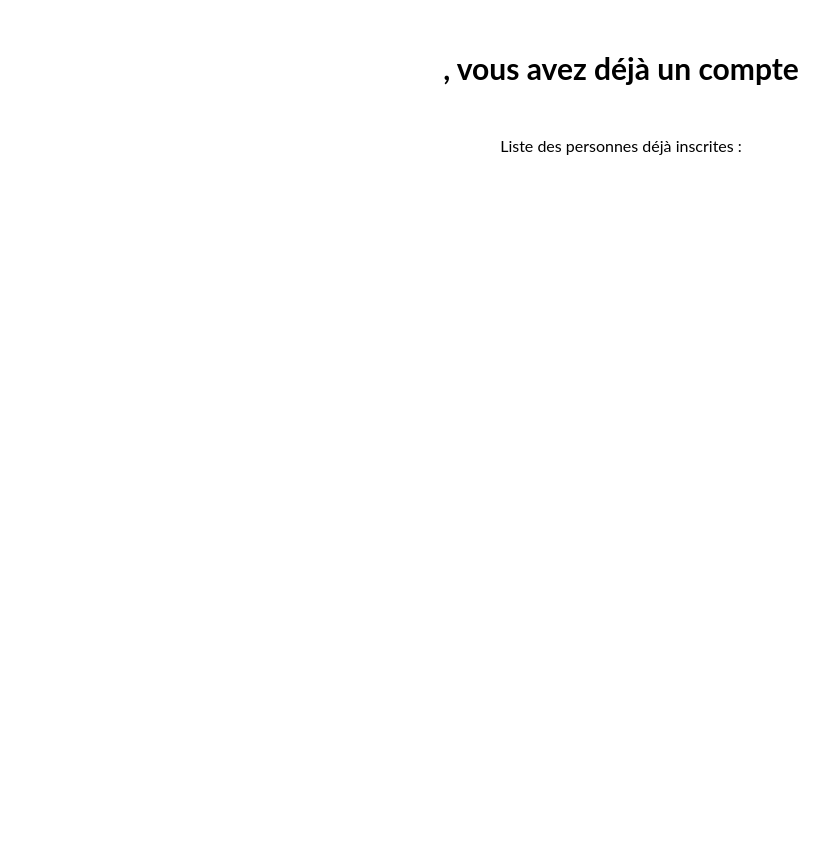
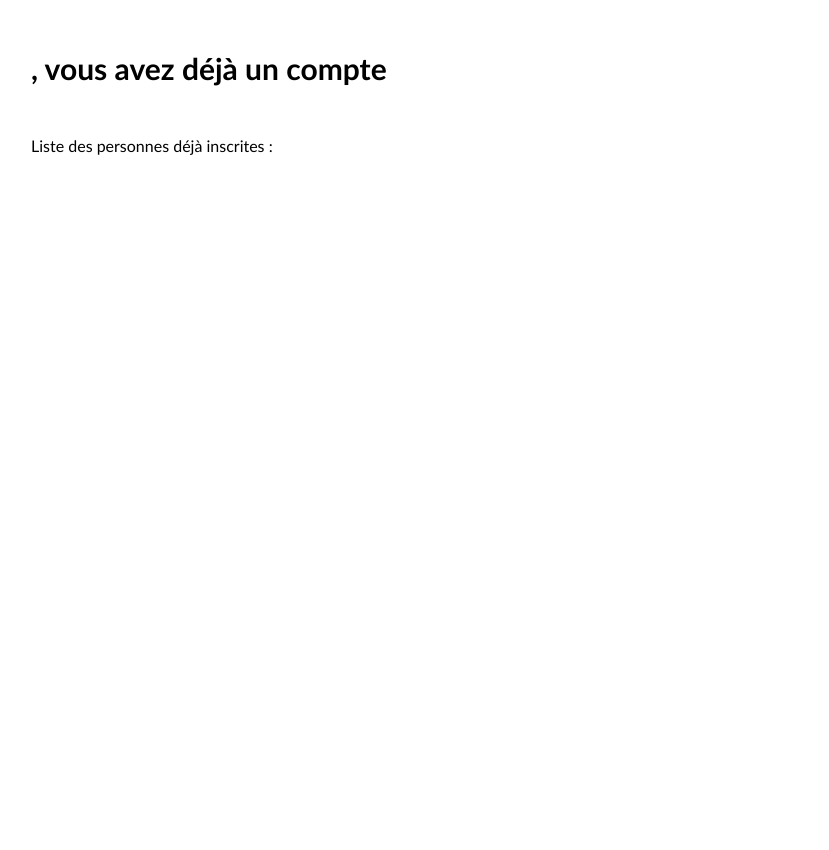
Before and after one commit to Codicam/Fablab_website, a PHP site: page /printSignUp.php in a window 1280 px wide. Shown: the whole page, without its empty margins (19-848 px from the left). Run offline with PHP 8.4, Linux system fonts and the light colour scheme; data that the repository does not hold is empty.

Commit message:
CSS issues on signup

```diff
--- a/CSS/Formulairecontact.css
+++ b/CSS/Formulairecontact.css
@@ -4,10 +4,6 @@ form {
     padding: 25px;
     box-shadow: 0 2px 10px #ffffff;
     background: #ffffff;
-}
-h1 {
-    font-size: 80px;
-    font-weight: 1000;
 }
 
 /*///////////////////////////////////////////////////////////////////////*/
@@ -38,6 +34,7 @@ h1 {
     color: #bdbcbc;
 }
 .titre {
+    text-align: left;
     margin: 50px;
 }
 
--- a/CSS/main.css
+++ b/CSS/main.css
@@ -1,5 +1,5 @@
 * {
-    font-family: "Lato", "Montserrat", "Calibri", sans-serif;
+    font-family: "Montserrat", "Calibri", sans-serif;
     margin: 0;
     padding: 0;
 }
--- a/printSignUp.php
+++ b/printSignUp.php
@@ -3,8 +3,8 @@
 <head>
     <meta charset="UTF-8">
     <title>Inscription</title>
-    <link rel="stylesheet" href="CSS/Formulairecontact.css">
-    <link rel="stylesheet" href="CSS/main.css"/>
+    <link rel="stylesheet" href="../CSS/Formulairecontact.css">
+    <link rel="stylesheet" href="../CSS/main.css"/>
 </head>
 <body>
 
@@ -19,8 +19,8 @@
         }
         ?>
     </div>
-    <div style="margin: 0 50px">
-        <p>
+    <div style="text-align: left; margin: 0 50px;">
+        <p >
             Liste des personnes déjà inscrites :
         </p>
         <br/>
```
